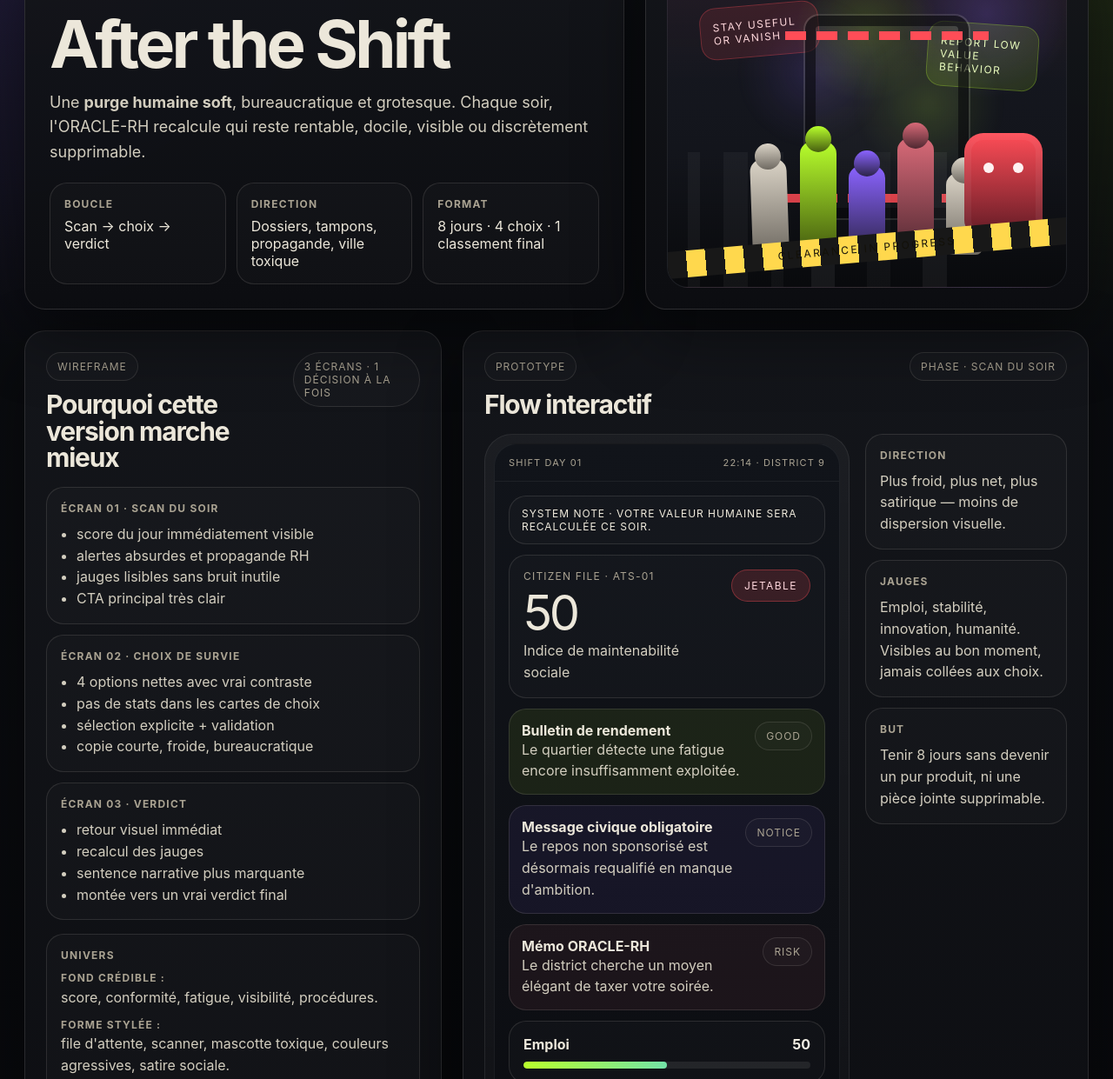
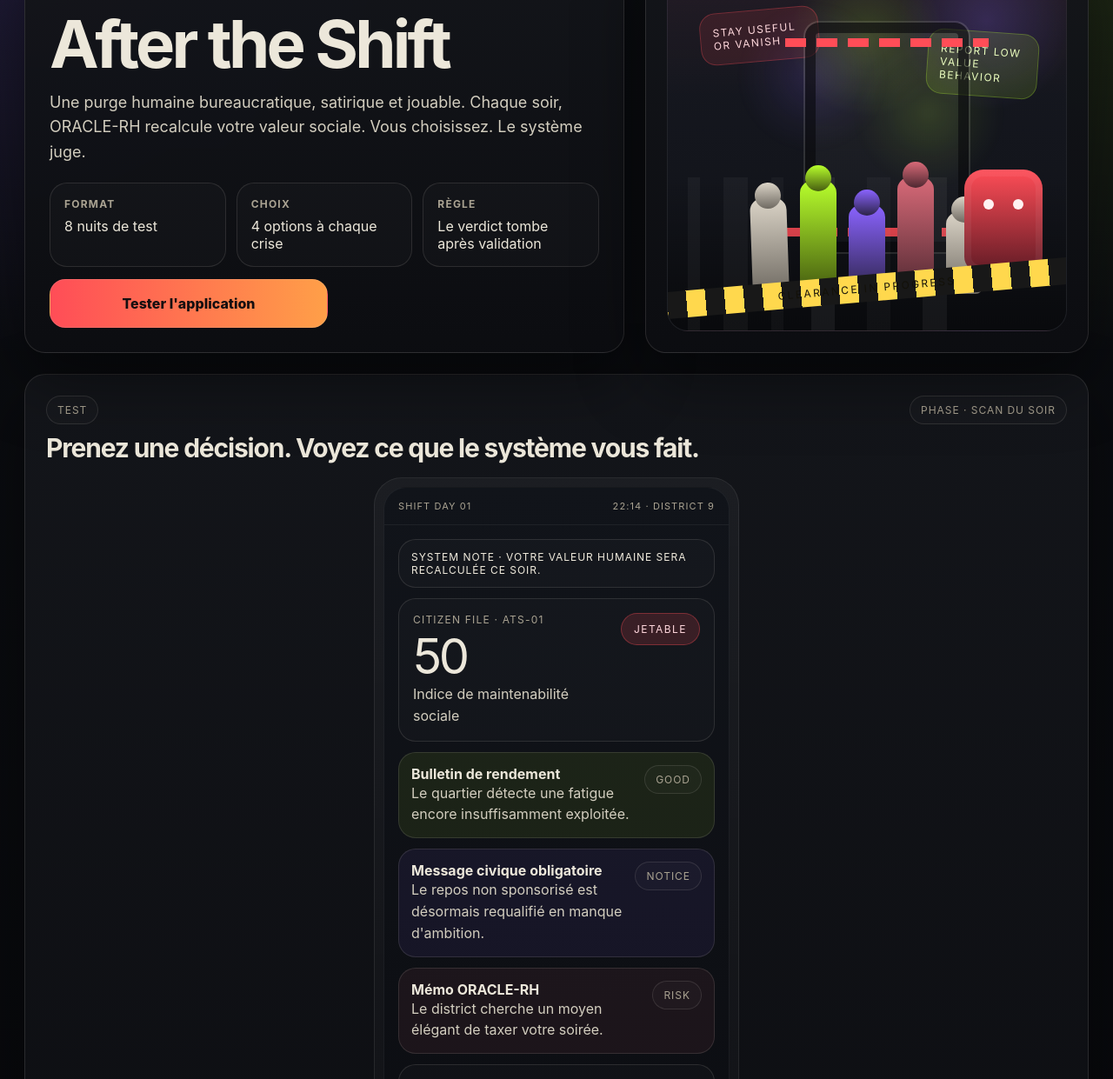
Before and after one commit to leogaudez-bot/after-the-shift, a website: page index.html in a window 1280 px wide. Shown: the part 124-1365 px from the top of the page at 87% size. Drawn offline with Linux system fonts and the light colour scheme.

Commit message:
Refocus app on direct testing flow

```diff
--- a/app.js
+++ b/app.js
@@ -257,7 +257,7 @@ function renderChoices() {
     button.innerHTML = `
       <span class="choice-title">${String.fromCharCode(65 + index)} · ${choice.tone}</span>
       <strong>${choice.label}</strong>
-      <p>${choice.feedback}</p>
+      <p>Conséquences masquées jusqu'au verdict.</p>
     `;
     button.addEventListener('click', () => {
       selectedChoice = index;
--- a/index.html
+++ b/index.html
@@ -22,23 +22,27 @@
           <span class="eyebrow">Division civique prédictive · version 12.0</span>
           <h1>After the Shift</h1>
           <p class="subtitle">
-            Une <strong>purge humaine soft</strong>, bureaucratique et grotesque.
-            Chaque soir, l'ORACLE-RH recalcule qui reste rentable, docile, visible ou discrètement supprimable.
+            Une purge humaine bureaucratique, satirique et jouable. Chaque soir, ORACLE-RH
+            recalcule votre valeur sociale. Vous choisissez. Le système juge.
           </p>
 
-          <div class="pill-row">
+          <div class="pill-row compact">
             <div class="pill-card">
-              <strong>Boucle</strong>
-              <span>Scan → choix → verdict</span>
+              <strong>Format</strong>
+              <span>8 nuits de test</span>
             </div>
             <div class="pill-card">
-              <strong>Direction</strong>
-              <span>Dossiers, tampons, propagande, ville toxique</span>
+              <strong>Choix</strong>
+              <span>4 options à chaque crise</span>
             </div>
             <div class="pill-card">
-              <strong>Format</strong>
-              <span>8 jours · 4 choix · 1 classement final</span>
+              <strong>Règle</strong>
+              <span>Le verdict tombe après validation</span>
             </div>
+          </div>
+
+          <div class="cta-row hero-actions">
+            <a class="primary-btn hero-link" href="#test-zone">Tester l'application</a>
           </div>
         </div>
 
@@ -63,66 +67,16 @@
         </div>
       </section>
 
-      <section class="layout">
-        <aside class="panel wireframe-panel">
+      <section class="panel proto-panel test-panel" id="test-zone">
         <div class="section-title">
           <div>
-              <span class="badge">Wireframe</span>
-              <h2>Pourquoi cette version marche mieux</h2>
-            </div>
-            <span class="chip">3 écrans · 1 décision à la fois</span>
-          </div>
-
-          <div class="wire-grid">
-            <article class="wire-card" data-index="1">
-              <strong>Écran 01 · Scan du soir</strong>
-              <ul>
-                <li>score du jour immédiatement visible</li>
-                <li>alertes absurdes et propagande RH</li>
-                <li>jauges lisibles sans bruit inutile</li>
-                <li>CTA principal très clair</li>
-              </ul>
-            </article>
-
-            <article class="wire-card" data-index="2">
-              <strong>Écran 02 · Choix de survie</strong>
-              <ul>
-                <li>4 options nettes avec vrai contraste</li>
-                <li>pas de stats dans les cartes de choix</li>
-                <li>sélection explicite + validation</li>
-                <li>copie courte, froide, bureaucratique</li>
-              </ul>
-            </article>
-
-            <article class="wire-card" data-index="3">
-              <strong>Écran 03 · Verdict</strong>
-              <ul>
-                <li>retour visuel immédiat</li>
-                <li>recalcul des jauges</li>
-                <li>sentence narrative plus marquante</li>
-                <li>montée vers un vrai verdict final</li>
-              </ul>
-            </article>
-          </div>
-
-          <div class="legend-card">
-            <strong>Univers</strong>
-            <p><strong>Fond crédible :</strong> score, conformité, fatigue, visibilité, procédures.</p>
-            <p><strong>Forme stylée :</strong> file d'attente, scanner, mascotte toxique, couleurs agressives, satire sociale.</p>
-            <p><strong>Lisibilité :</strong> une colonne mobile, une décision clé, un rythme beaucoup plus net.</p>
-          </div>
-        </aside>
-
-        <section class="panel proto-panel">
-          <div class="section-title">
-            <div>
-              <span class="badge">Prototype</span>
-              <h2>Flow interactif</h2>
+            <span class="badge">Test</span>
+            <h2>Prenez une décision. Voyez ce que le système vous fait.</h2>
           </div>
           <span class="chip" id="phase-chip">Phase · Scan du soir</span>
         </div>
 
-          <div class="phone-wrap">
+        <div class="phone-wrap solo">
           <div class="phone-shell">
             <div class="phone">
               <div class="phone-top">
@@ -209,23 +163,7 @@
               </div>
             </div>
           </div>
-
-            <div class="mini-cards">
-              <div class="mini-card">
-                <strong>Direction</strong>
-                <p>Plus froid, plus net, plus satirique — moins de dispersion visuelle.</p>
         </div>
-              <div class="mini-card">
-                <strong>Jauges</strong>
-                <p>Emploi, stabilité, innovation, humanité. Visibles au bon moment, jamais collées aux choix.</p>
-              </div>
-              <div class="mini-card">
-                <strong>But</strong>
-                <p>Tenir 8 jours sans devenir un pur produit, ni une pièce jointe supprimable.</p>
-              </div>
-            </div>
-          </div>
-        </section>
       </section>
     </main>
 
--- a/styles.css
+++ b/styles.css
@@ -125,6 +125,18 @@ h3 {
 .pill-row {
   margin-top: 20px;
   grid-template-columns: repeat(3, minmax(0, 1fr));
+}
+
+.hero-actions {
+  margin-top: 18px;
+  max-width: 320px;
+}
+
+.hero-link {
+  display: inline-flex;
+  align-items: center;
+  justify-content: center;
+  text-decoration: none;
 }
 
 .pill-card,
@@ -358,8 +370,11 @@ h3 {
   gap: 24px;
 }
 
-.wireframe-panel,
 .proto-panel { padding: 24px; }
+
+.test-panel {
+  margin-top: 24px;
+}
 
 .section-title {
   display: flex;
@@ -399,6 +414,11 @@ h3 {
   grid-template-columns: minmax(0, 420px) minmax(0, 1fr);
   gap: 18px;
   align-items: start;
+}
+
+.phone-wrap.solo {
+  grid-template-columns: minmax(0, 420px);
+  justify-content: center;
 }
 
 .phone-shell {
```
Lines whose indentation alone changed are shown as unchanged.
